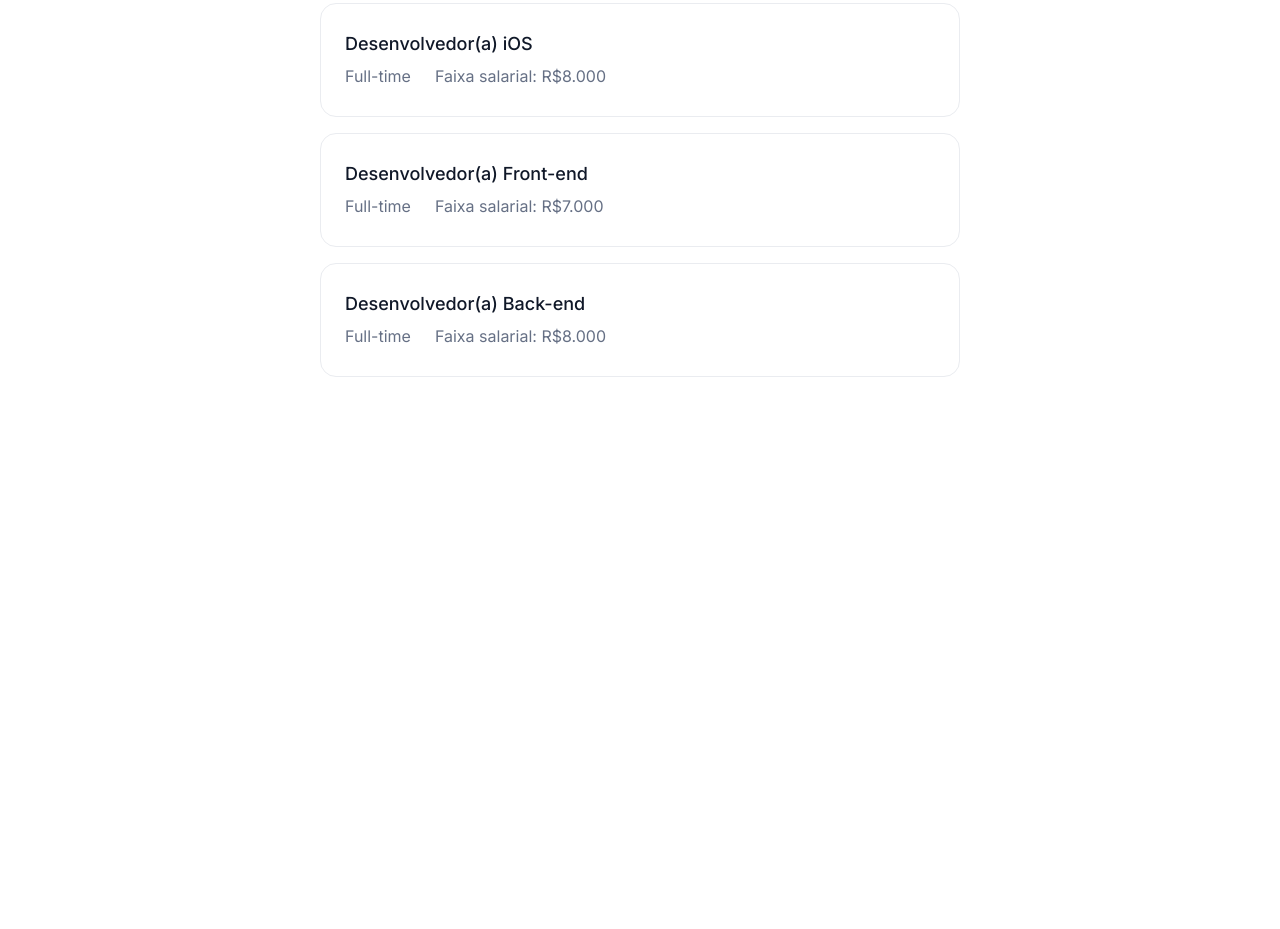
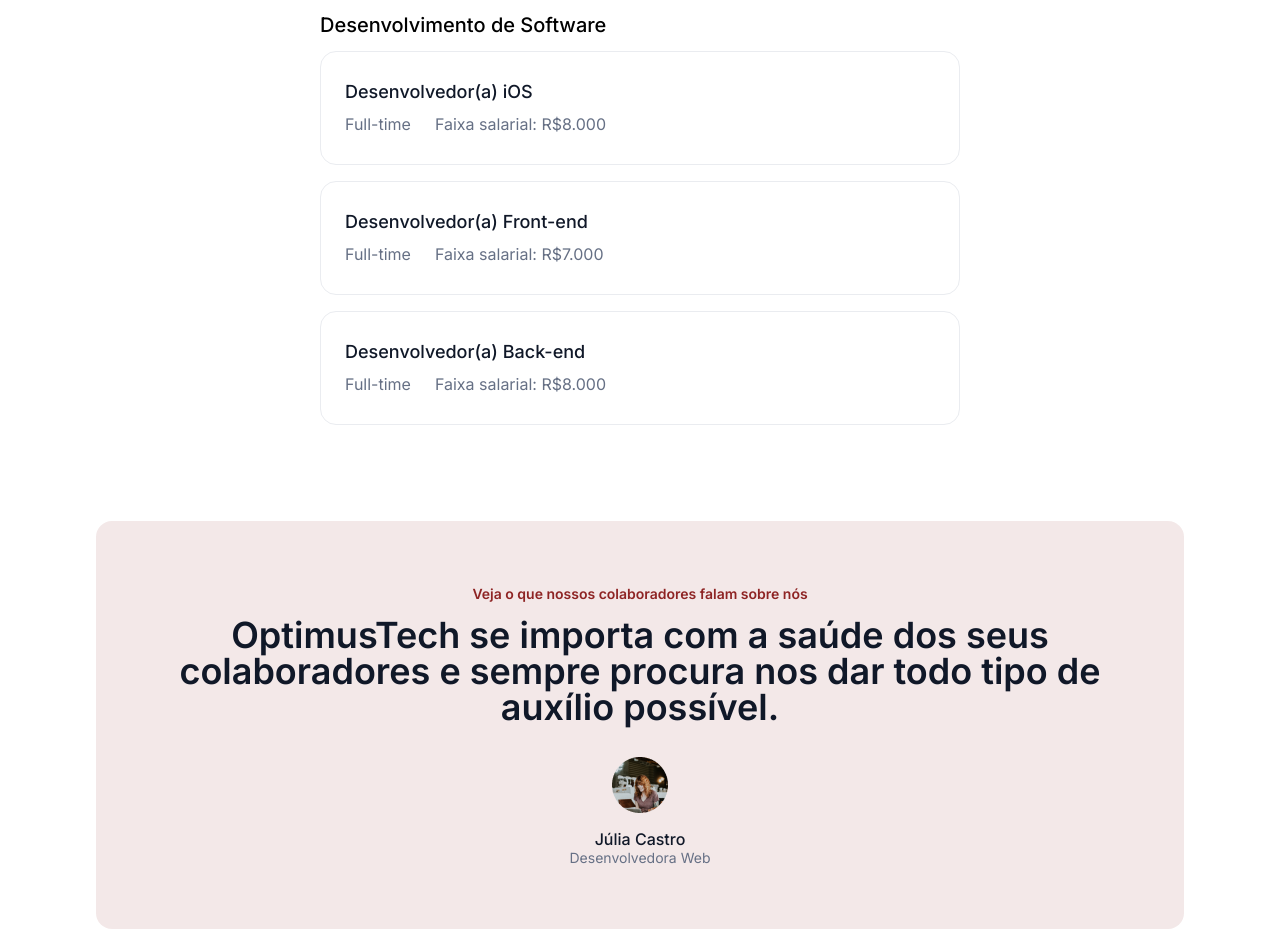
Before and after one commit to brunornsousa92/7DaysOfCode-HTMLeCSS, a plain HTML site: page index.html in a window 1280 px wide. Shown: the part 1814-2743 px from the top of the page. Before the commit the page ends 2191 px from the top, so only its background shows below. Drawn offline with Linux system fonts and the light colour scheme.

Commit message:
add section depoimentos

```diff
--- a/index.html
+++ b/index.html
@@ -67,29 +67,45 @@
             <img src="./assets/Banner_vagas.png" alt="Pessoas sentadas ao redor de uma mesa em uma sala de reunião">
         </section>
         <div class="anuncio-vaga">
-            <span class="titulo-vaga">Design</span>
+            <div class="anuncio-titulo">
+                <span class="titulo-vaga">Design</span>
+            </div>
             <div class="informacoes">
                 <span class="titulo-cargo">Product Designer</span><br>
-                <span class="informacoes-cargo">Full-time</span><span class="informacoes-cargo">Faixa salarial: R$7.000</span>
+                <span class="informacoes-cargo">Full-time</span><span class="informacoes-cargo">Faixa salarial:
+                    R$7.000</span>
             </div>
             <div class="informacoes">
                 <span class="titulo-cargo">UX Designer</span><br>
-                <span class="informacoes-cargo">Full-time</span><span class="informacoes-cargo">Faixa salarial: R$6.000</span>
+                <span class="informacoes-cargo">Full-time</span><span class="informacoes-cargo">Faixa salarial:
+                    R$6.000</span>
             </div>
-            <span class="titulo-vaga">Desenvolvimento de Software</span>
+            <div class="anuncio-titulo">
+                <span class="titulo-vaga">Desenvolvimento de Software</span>
+            </div>
             <div class="informacoes">
                 <span class="titulo-cargo">Desenvolvedor(a) iOS</span><br>
-                <span class="informacoes-cargo">Full-time</span><span class="informacoes-cargo">Faixa salarial: R$8.000</span>
+                <span class="informacoes-cargo">Full-time</span><span class="informacoes-cargo">Faixa salarial:
+                    R$8.000</span>
             </div>
             <div class="informacoes">
                 <span class="titulo-cargo">Desenvolvedor(a) Front-end</span><br>
-                <span class="informacoes-cargo">Full-time</span><span class="informacoes-cargo">Faixa salarial: R$7.000</span>
+                <span class="informacoes-cargo">Full-time</span><span class="informacoes-cargo">Faixa salarial:
+                    R$7.000</span>
             </div>
             <div class="informacoes">
                 <span class="titulo-cargo">Desenvolvedor(a) Back-end</span><br>
-                <span class="informacoes-cargo">Full-time</span><span class="informacoes-cargo">Faixa salarial: R$8.000</span>
+                <span class="informacoes-cargo">Full-time</span><span class="informacoes-cargo">Faixa salarial:
+                    R$8.000</span>
             </div>
         </div>
+        <section class="depoimentos">
+            <span>Veja o que nossos colaboradores falam sobre nós</span>
+            <h2>OptimusTech se importa com a saúde dos seus colaboradores e sempre procura nos dar todo tipo de auxílio possível.</h2>
+            <img class="avatar" src="./assets/Avatar.png" alt="Avatar de uma mulher ruiva trabalhando sentada usando notebook">
+            <h5>Júlia Castro</h5>
+            <p>Desenvolvedora Web</p>
+        </section>
     </main>
 </body>
 
--- a/styles/style.css
+++ b/styles/style.css
@@ -54,7 +54,7 @@ button {
     padding: 6rem 0;
 }
 
-.cabecalho span, .metricas-container span {
+.cabecalho span, .metricas-container span, .depoimentos span {
     font-weight: 600;
     color: var(--main-color);
 }
@@ -104,7 +104,7 @@ button {
 
 .vagas-container {
     text-align: center;
-    padding: 4rem 0;
+    padding: 4rem 0 0 0;
 }
 
 .vagas-container span {
@@ -116,7 +116,7 @@ button {
     border-radius: 1rem;
 }
 
-.vagas-container h2 {
+.vagas-container h2, .depoimentos h2 {
     margin-top: 1rem;
     font-size: var(--text-subtitle);
     font-weight: 600;
@@ -133,6 +133,10 @@ button {
 .anuncio-vaga {
     margin: 0 auto;
     width: 50%;
+}
+
+.anuncio-titulo {
+    margin-top: 4rem;
 }
 
 .titulo-vaga {
@@ -160,3 +164,30 @@ button {
     color: var(--text-color);
     padding: 0 1.5rem 0 0;
 }
+
+.depoimentos {
+    background-color: rgba(142, 36, 36, 0.1);
+    margin: 6rem;
+    text-align: center;
+    padding: 4rem;
+    border-radius: 1rem;
+}
+
+.depoimentos span {
+    font-size: 0.875rem;
+}
+
+.depoimentos h2 {
+    margin-bottom: 2rem;
+}
+
+.depoimentos h5 {
+    margin: 1rem 0 0.25rem;
+    font-weight: 500;
+    color: var(--second-color);
+}
+
+.depoimentos p {
+    color: var(--text-color);
+    font-size: 0.875rem;
+}
```
Also changed, not shown: assets/Avatar.png (added).
